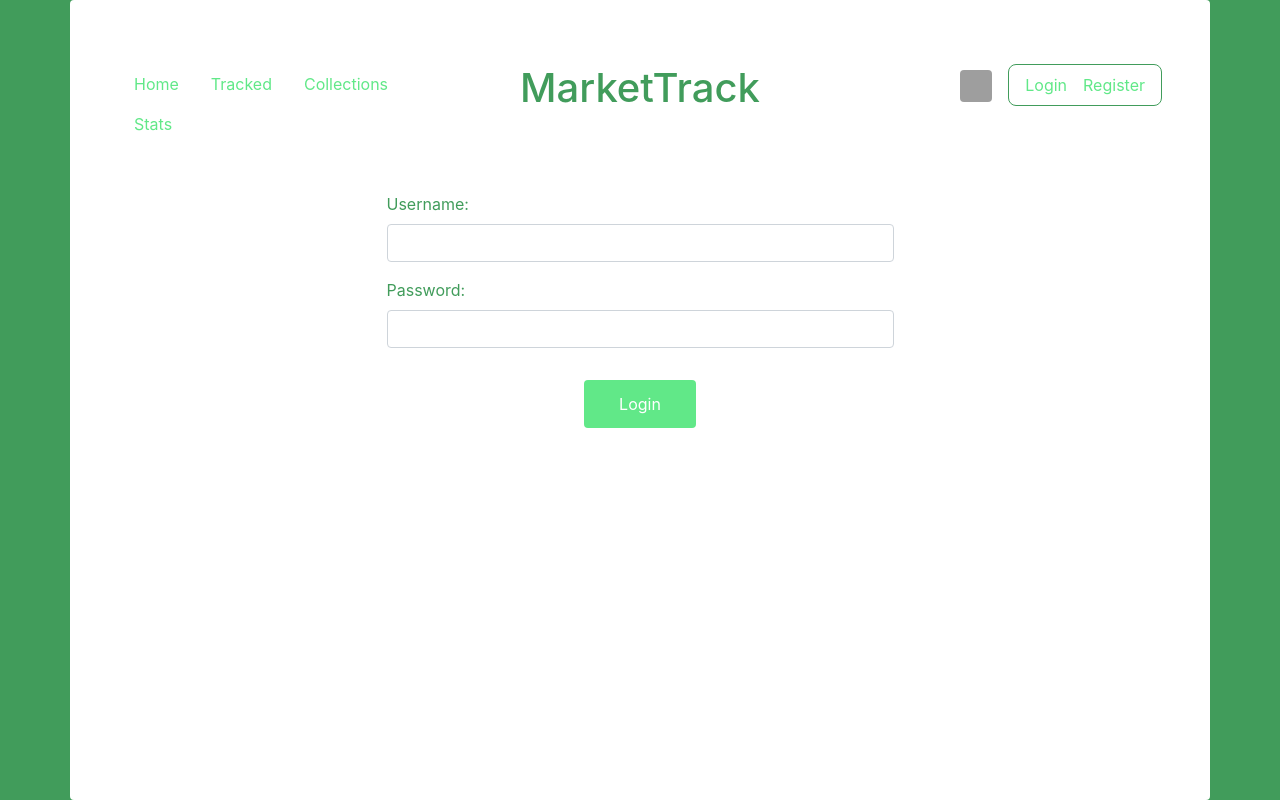
After one commit to First-Derivative/MarketTrack, a Django app: page /user/login/ in a window 1280 px wide. The commit adds this page. Run offline with Django 3.2, Linux system fonts and the light colour scheme; grey boxes are pictures that could not be loaded.

Commit message:
implement login functionality

```diff
--- a/MarketTrack/Frontend/static/Frontend/styles/style.css
+++ b/MarketTrack/Frontend/static/Frontend/styles/style.css
@@ -158,7 +158,7 @@ html, body
   right: 0rem;
 }
 
-#register_button
+#user_button
 {
   width: 7rem;
   height: 3rem;
--- a/MarketTrack/Frontend/templates/Frontend/base.html
+++ b/MarketTrack/Frontend/templates/Frontend/base.html
@@ -56,8 +56,8 @@
             <img src="{% static '/Frontend/media/icons/user_profile.png'%}" class="rounded ptr" width="32" height="32" alt="..." id="auth_image">
             <div class="d-flex flex-row" id="auth_wrapper">
 
-              <div class="nav-link" id="auth_item" style="padding-right:0rem;">Login</div>
-              <div><a href="{% url 'user_registration' %}" class="nav-link" id="auth_item">Register</a></div>
+              <div><a href="{% url 'user_login' %}" class="nav-link" id="auth_item" style="padding-right:0rem;">Login</a></div>
+              <div><a href="{% url 'user_registration' %}" class="nav-link" id="auth_item" style="padding-right:1rem;">Register</a></div>
             </div>
           </div>
         </div>
--- a/MarketTrack/MarketTrack/settings.py
+++ b/MarketTrack/MarketTrack/settings.py
@@ -103,6 +103,8 @@ AUTH_PASSWORD_VALIDATORS = [
     },
 ]
 
+LOGIN_REDIRECT_URL = ""
+LOGIN_URL = "/user/login"
 
 # Internationalization
 # https://docs.djangoproject.com/en/3.2/topics/i18n/
--- a/MarketTrack/UserAccounts/forms.py
+++ b/MarketTrack/UserAccounts/forms.py
@@ -11,27 +11,50 @@ class RegisterForm(UserCreationForm):
     fields = ("email", "username", "password1", "password2")
 
   email = forms.CharField(max_length=50, widget=forms.EmailInput(attrs={
-    'placeholder': 'jacque@webster.com',
-    'class': 'form-control std_input',
+    "placeholder": "jacque@webster.com",
+    "class": "form-control std_input",
     }))
 
   username = forms.CharField(max_length=30, help_text="This is what you'll use to login",widget=forms.TextInput(attrs={
-  'placeholder': 'RockstarJeans3500',
-  'class': 'form-control std_input',
+  "placeholder": "RockstarJeans3500",
+  "class": "form-control std_input",
   }))
 
   password1 = forms.CharField(widget=forms.PasswordInput(attrs={
-  'placeholder': 'Password',
-  'class': 'form-control std_input',
+  "placeholder": "Password",
+  "class": "form-control std_input",
   }))
 
   password2 = forms.CharField(widget=forms.PasswordInput(attrs={
-  'placeholder': 'Confirm Password',
-  'class': 'form-control std_input',
+  "placeholder": "Confirm Password",
+  "class": "form-control std_input",
   }))
 
 
   def __init__(self, *args, **kwargs):
     super().__init__(*args, **kwargs)
-    self.fields['password1'].label = "Password"
-    self.fields['password2'].label = "Re-Enter Password"
+    self.fields["password1"].label = "Password"
+    self.fields["password2"].label = "Re-Enter Password"
+
+
+class LoginForm(ModelForm):
+
+  class Meta:
+    model = UserAccount
+    fields = ("username", "password")
+
+  username = forms.CharField(max_length=50,widget=forms.TextInput(attrs={
+    "class": "form-control std_input",
+  }))
+
+  password = forms.CharField(widget=forms.PasswordInput(attrs={
+    "class": "form-control std_input",
+  }))
+
+
+  # minor login validation
+  def clean(self):
+    username = self.cleaned_data["username"]
+    password = self.cleaned_data["password"]
+    if not authenticate(username=username, password=password):
+      raise forms.ValidationError("Incorrect Credentials")
--- /dev/null
+++ b/MarketTrack/UserAccounts/templates/UserAccounts/login.html
@@ -0,0 +1,35 @@
+{% extends "Frontend/base.html" %}
+
+{% block content %}
+
+<div class="row">
+
+<div class="col-md-3"></div>
+
+<div class="col-md-6">
+
+  <form method="POST">
+    {% csrf_token %}
+    {% for field in login_form %}
+
+    <div class="form-group">
+        {{field.label_tag}}
+
+        {{field}}
+    </div>
+    {% endfor %}
+    <div class="text-center pt-3">
+      <button type="submit" class="btn std_button" id="user_button">Login</button>
+    </div>
+  </form>
+
+  {% for message in messages %}
+    <div class="alert alert-danger" role="alert">
+      {{ message }}
+    </div>
+  {% endfor %}
+
+<div class="col-md-3"></div>
+</div>
+
+{% endblock %}
--- a/MarketTrack/UserAccounts/templates/UserAccounts/register.html
+++ b/MarketTrack/UserAccounts/templates/UserAccounts/register.html
@@ -27,7 +27,7 @@
     {% endfor %}
 
     <div class="text-center pt-3">
-      <button type="submit" class="btn std_button " id="register_button">Register</button>
+      <button type="submit" class="btn std_button " id="user_button">Register</button>
     </div>
 
   </form>
--- a/MarketTrack/UserAccounts/urls.py
+++ b/MarketTrack/UserAccounts/urls.py
@@ -3,4 +3,5 @@ from .views import *
 
 urlpatterns = [
   path('registrations/', userRegister, name="user_registration"),
+  path('login/', userLogin, name="user_login")
 ]
--- a/MarketTrack/UserAccounts/views.py
+++ b/MarketTrack/UserAccounts/views.py
@@ -7,36 +7,60 @@ from django.contrib.auth.decorators import login_required
 from django.core.exceptions import SuspiciousOperation
 
 from .models import UserAccount
-from .forms import RegisterForm
+from .forms import RegisterForm, LoginForm
 
 
 def userRegister(request):
   context = {}
 
+
   if(request.user.is_authenticated):
-      return redirect('homepage')
+    return redirect("homepage") # logged in users redirected
 
-  if(request.method == 'POST'):
+  if(request.method == "POST"):
 
     form = RegisterForm(request.POST)
     if(form.is_valid()):
 
-        #Validating form and data using DjangoValidation
-        form.save()
-        email = form.cleaned_data.get('email')
-        raw_password = form.cleaned_data.get('password1')
+      #Validating form and data using DjangoValidation
+      form.save()
+      email = form.cleaned_data.get("email")
+      raw_password = form.cleaned_data.get("password1")
 
-        #Attempt login
-        account = authenticate(email=email, password=raw_password)
-        login(request, account)
-        return redirect('homepage')
+      #Attempt login
+      account = authenticate(email=email, password=raw_password)
+      login(request, account)
+      return redirect("homepage")
 
     else:
-        context['registration_form'] = form
+      context["registration_form"] = form
 
   # Reached if request is not POST (GET)
   else:
-    form = RegisterForm()
-    context['registration_form'] = form
+    context["registration_form"] = RegisterForm()
 
-  return render(request, 'UserAccounts/register.html', context)
+  return render(request, "UserAccounts/register.html", context)
+
+def userLogin(request):
+  context = {}
+
+  if(request.user.is_authenticated):
+    return redirect("homepage")
+
+  if(request.method == "POST"):
+    form = LoginForm(request.POST)
+
+    if(form.is_valid()):
+      username = request.POST["username"]
+      password = request.POST["password"]
+
+      user = authenticate(username=username, password=password)
+      if(user):
+        login(request, user)
+
+    else:
+      messages.info(request, "Incorrect Credentials")
+      return redirect("user_login")
+  else:
+    context['login_form'] = LoginForm()
+  return render(request, "UserAccounts/login.html", context)
```
